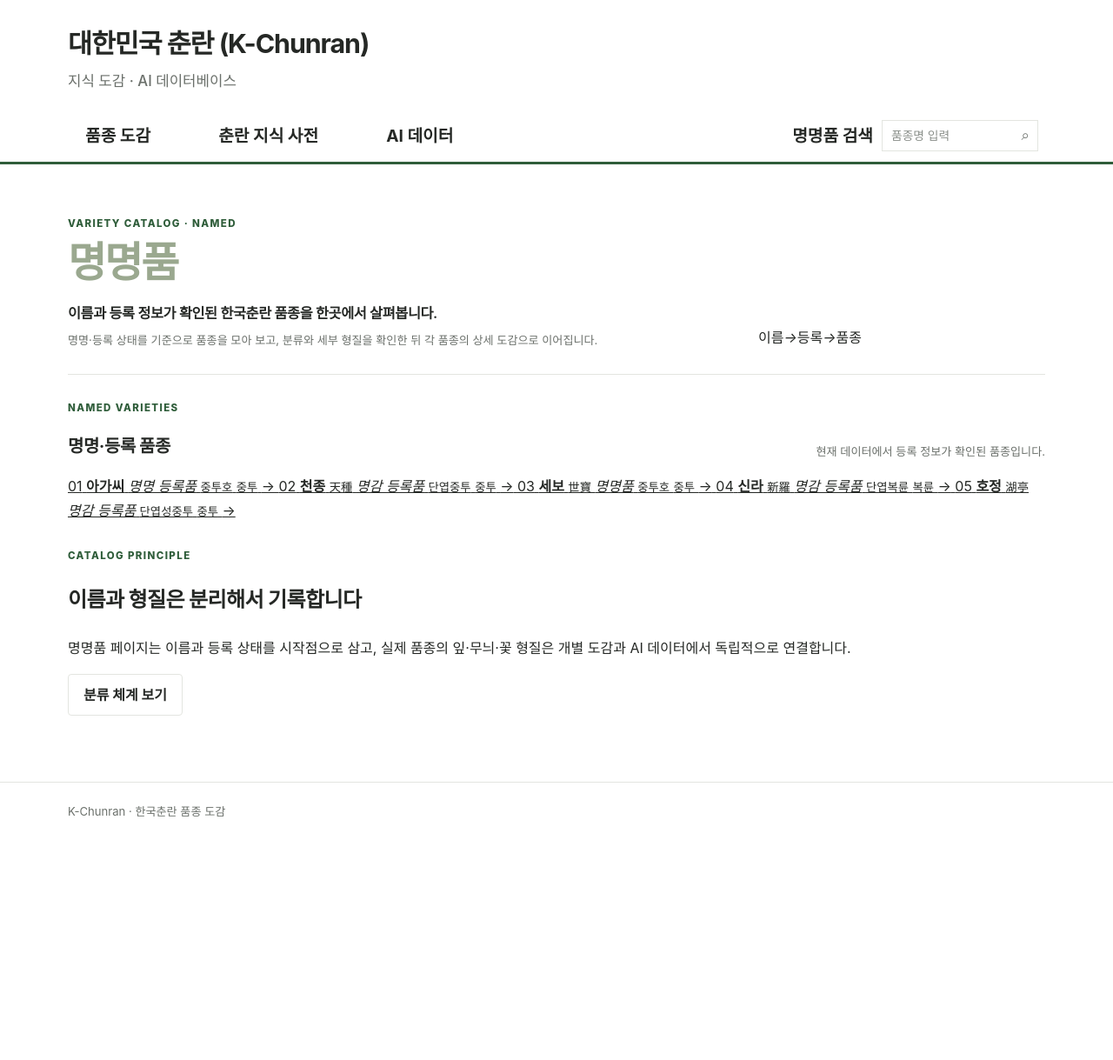
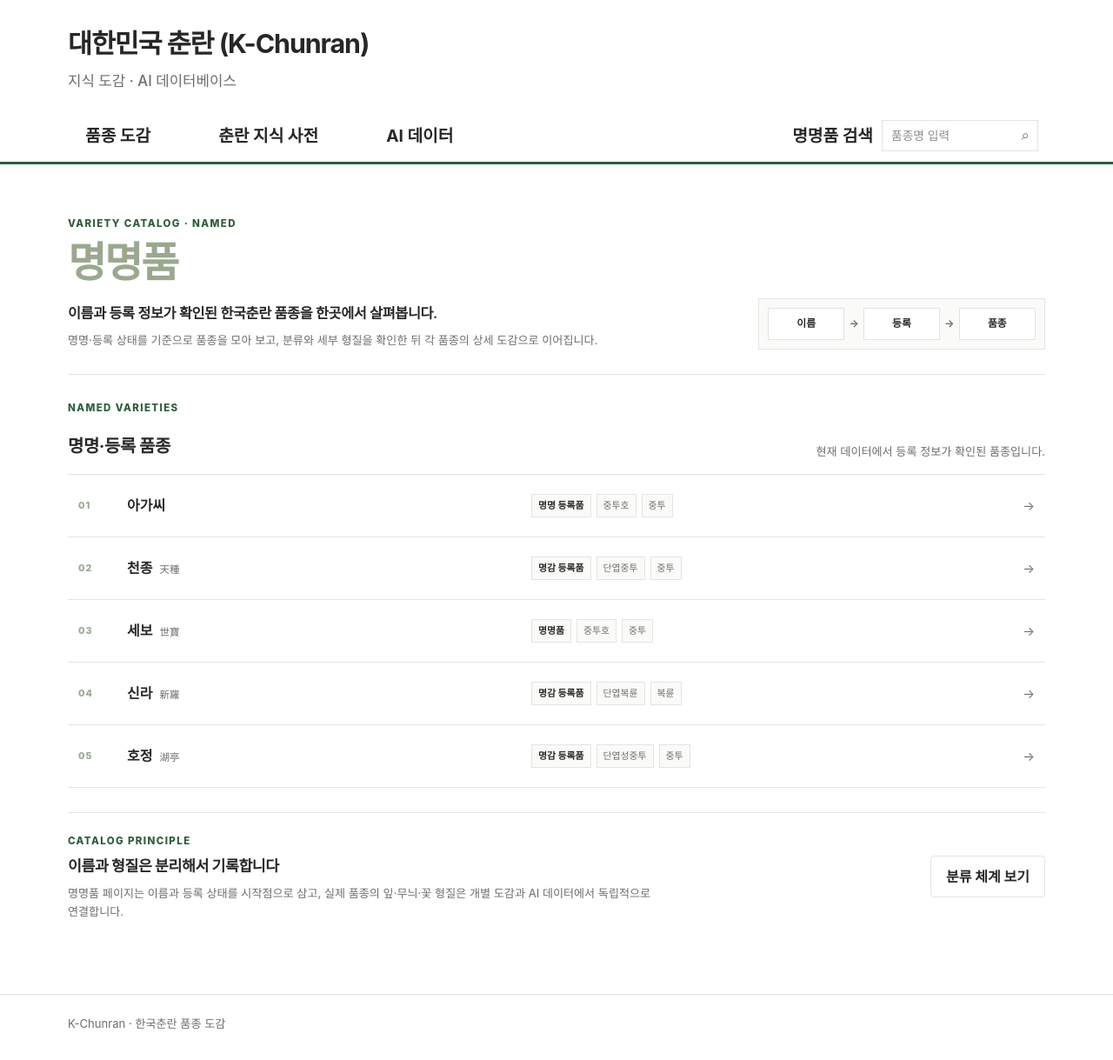
Before and after one commit to parasolra5-pixel/K-chunran, a Jekyll site: the page built from varieties/named.md, in a window 1280 px wide. Shown: the whole page at 87% size. Built offline with Jekyll 4.4.1, drawn with Linux system fonts in a browser that asks for light colours; before the commit the page ends 975 px from its top, so only the background shows below that.

Commit message:
style: add named varieties catalog

```diff
--- a/assets/css/k-chunran.css
+++ b/assets/css/k-chunran.css
@@ -1620,3 +1620,190 @@ a { color: inherit; }
     grid-template-columns: 1fr;
   }
 }
+
+
+/* Named varieties catalog */
+.kc-named-hero {
+  grid-template-columns: minmax(0, 1fr) 330px;
+}
+
+.kc-named-hero h1 {
+  color: #9aa88f;
+}
+
+.kc-named-guide {
+  display: grid;
+  grid-template-columns: 1fr auto 1fr auto 1fr;
+  align-items: center;
+  gap: 5px;
+  padding: 10px;
+  border: 1px solid var(--kc-border);
+  background: #fafbf9;
+  color: var(--kc-text);
+  font-size: .74rem;
+  font-weight: 700;
+  text-align: center;
+}
+
+.kc-named-guide span {
+  padding: 7px 5px;
+  border: 1px solid var(--kc-border);
+  background: #fff;
+}
+
+.kc-named-guide i {
+  color: var(--kc-muted);
+  font-style: normal;
+}
+
+.kc-named-list {
+  border-top: 1px solid var(--kc-border);
+}
+
+.kc-named-row {
+  display: grid;
+  grid-template-columns: 42px minmax(150px, 1fr) minmax(280px, 1.2fr) 24px;
+  align-items: center;
+  gap: 14px;
+  min-height: 72px;
+  padding: 10px 12px;
+  border-bottom: 1px solid var(--kc-border);
+  color: var(--kc-text);
+  text-decoration: none;
+  background: #fff;
+  transition: background .12s ease;
+}
+
+.kc-named-row:hover,
+.kc-named-row:focus-visible {
+  background: var(--kc-hover);
+}
+
+.kc-named-index {
+  color: #9aa88f;
+  font-size: .68rem;
+  font-weight: 800;
+  letter-spacing: .08em;
+}
+
+.kc-named-main {
+  display: flex;
+  align-items: baseline;
+  gap: 8px;
+  min-width: 0;
+}
+
+.kc-named-main strong {
+  font-size: 1rem;
+  white-space: nowrap;
+}
+
+.kc-named-main small {
+  color: var(--kc-muted);
+  font-size: .72rem;
+  white-space: nowrap;
+}
+
+.kc-named-meta {
+  display: flex;
+  align-items: center;
+  flex-wrap: wrap;
+  gap: 6px;
+}
+
+.kc-named-meta em,
+.kc-named-meta small {
+  display: inline-flex;
+  align-items: center;
+  min-height: 24px;
+  padding: 3px 7px;
+  border: 1px solid var(--kc-border);
+  background: #fafbf9;
+  font-size: .68rem;
+  font-style: normal;
+  white-space: nowrap;
+}
+
+.kc-named-meta em {
+  color: var(--kc-text);
+  font-weight: 700;
+}
+
+.kc-named-meta small {
+  color: var(--kc-muted);
+}
+
+.kc-named-arrow {
+  color: var(--kc-muted);
+  font-size: .9rem;
+  text-align: right;
+}
+
+.kc-named-note {
+  display: flex;
+  align-items: center;
+  justify-content: space-between;
+  gap: 28px;
+  margin-top: 28px;
+  padding: 22px 0 8px;
+  border-top: 1px solid var(--kc-border);
+}
+
+.kc-named-note h2 {
+  margin: 0 0 6px;
+  font-size: 1.08rem;
+}
+
+.kc-named-note p:last-child {
+  max-width: 680px;
+  margin: 0;
+  color: var(--kc-muted);
+  font-size: .82rem;
+  line-height: 1.6;
+}
+
+@media (max-width: 900px) {
+  .kc-named-row {
+    grid-template-columns: 36px minmax(130px, 1fr) 1.4fr 20px;
+  }
+}
+
+@media (max-width: 760px) {
+  .kc-named-hero {
+    grid-template-columns: 1fr;
+    gap: 16px;
+  }
+
+  .kc-named-row {
+    grid-template-columns: 32px minmax(0, 1fr) 20px;
+    gap: 10px;
+    padding: 10px 8px;
+  }
+
+  .kc-named-meta {
+    grid-column: 2 / 3;
+  }
+
+  .kc-named-arrow {
+    grid-column: 3;
+    grid-row: 1;
+  }
+
+  .kc-named-note {
+    align-items: flex-start;
+    flex-direction: column;
+    gap: 16px;
+  }
+}
+
+@media (max-width: 480px) {
+  .kc-named-main {
+    align-items: flex-start;
+    flex-direction: column;
+    gap: 1px;
+  }
+
+  .kc-named-meta {
+    gap: 4px;
+  }
+}
```
